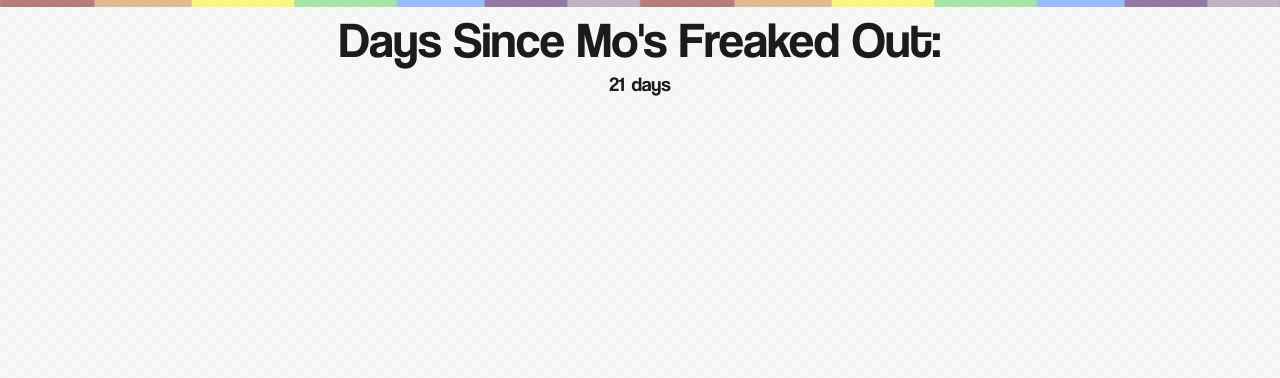
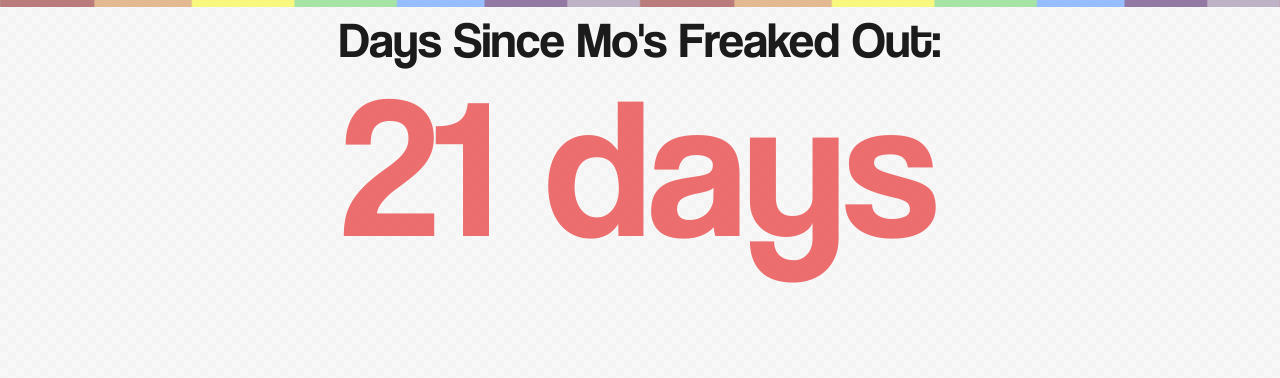
Before and after one commit to aman6129/myWebsite, a plain HTML site: page freakout.html in a window 1280 px wide. Drawn offline with Linux system fonts and the light colour scheme.

Commit message:
add days-since id

```diff
--- a/webCSS.css
+++ b/webCSS.css
@@ -34,6 +34,13 @@ body
     padding: 0;
 }
 
+#days-since
+{
+    margin-top: 100px;
+    font-size: 200px;
+    color: #ea4c4c;
+    opacity: .8;
+}
 
 #rainbow
 {
```
